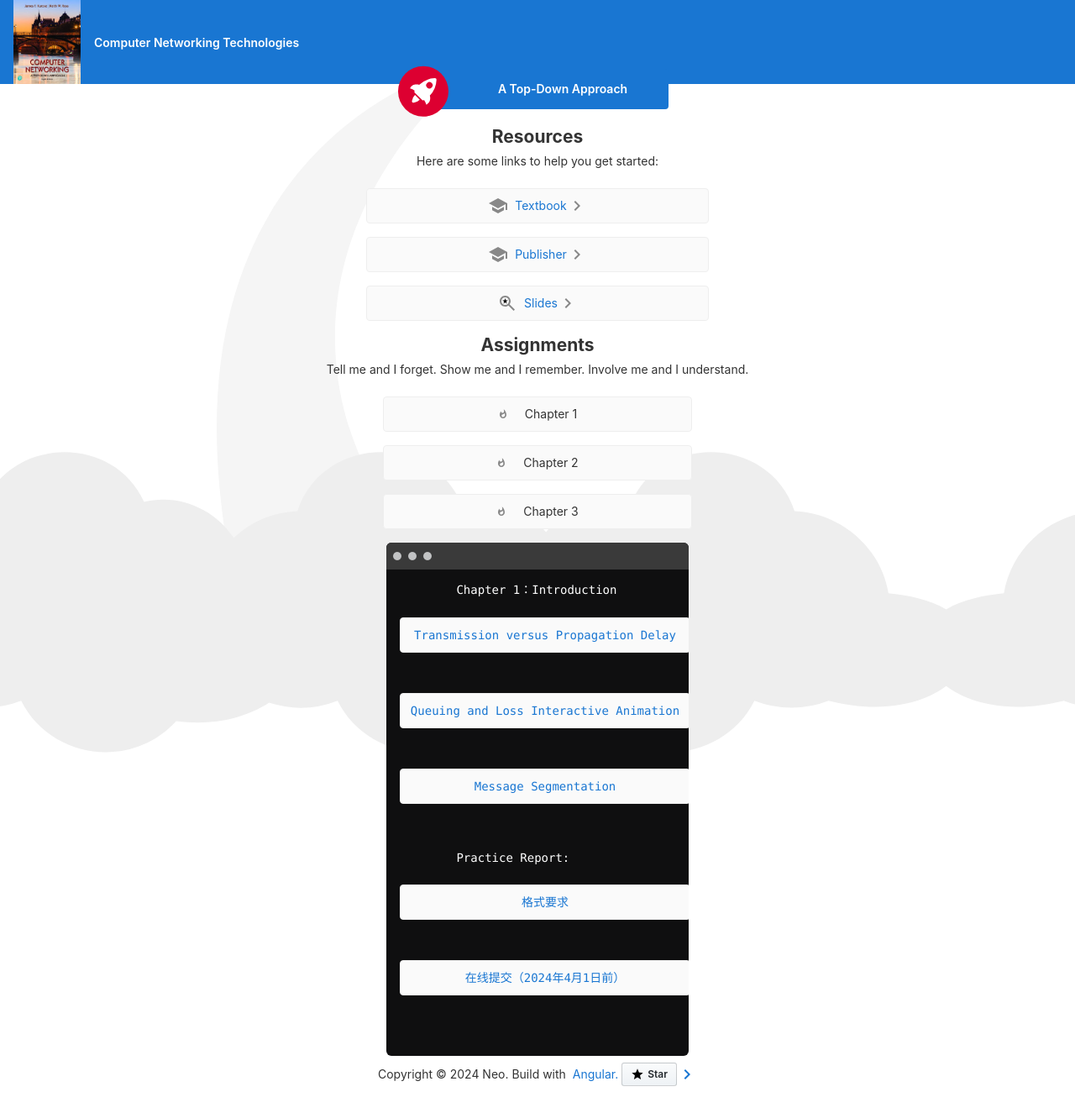
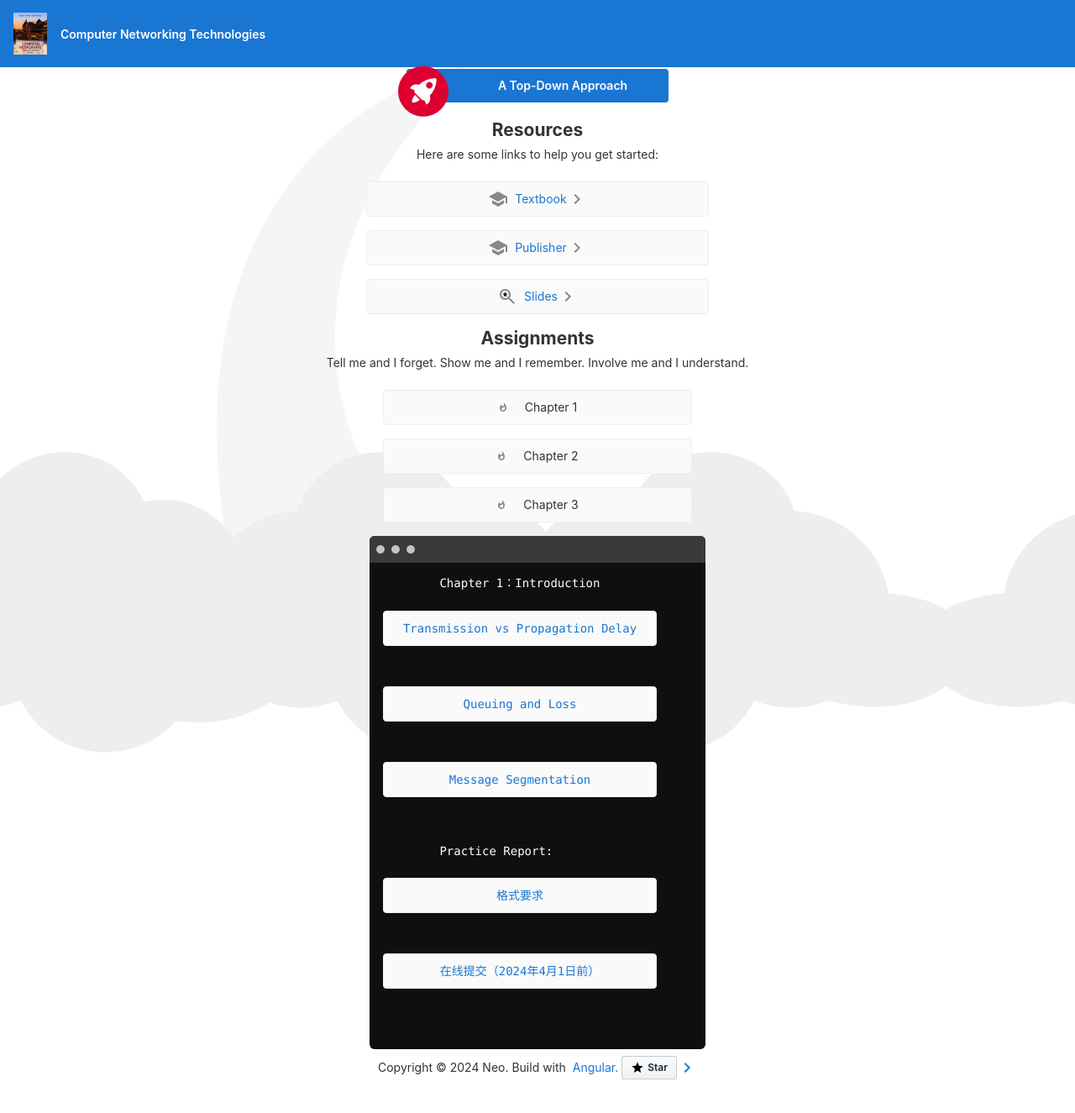
Before and after one commit to walkman617/cn-angular-app, an Angular app: page / in a window 1280 px wide. Shown: the whole page at 84% size. Built offline with nearby package versions, Linux system fonts and the light colour scheme.

Commit message:
Update app.component.html

```diff
--- a/src/app/app.component.html
+++ b/src/app/app.component.html
@@ -39,7 +39,7 @@
     top: 0;
     left: 0;
     right: 0;
-    height: 100px;
+    height: 80px;
     display: flex;
     align-items: center;
     background-color: #1976d2;
@@ -100,7 +100,7 @@
     border: 1px solid #eee;
     background-color: #fafafa;
     height: 32px;
-    width: 320px;
+    width: 300px;
     margin: 0 8px 12px;
     padding: 12px;
     display: flex;
@@ -116,7 +116,7 @@
   }
 
   .card.card-small {
-    height: 24px;
+    height: 16px;
     width: 168px;
   }
 
@@ -176,7 +176,7 @@
   .terminal {
     position: relative;
     width: 80%;
-    max-width: 360px;
+    max-width: 400px;
     border-radius: 6px;
     padding-top: 45px;
     margin-top: 8px;
@@ -307,7 +307,7 @@
 <!-- Toolbar -->
 <div class="toolbar" role="banner">
   <img
-    width="80"
+    width="40"
     alt="Networking"
     src="../assets/networking.png"
   />
@@ -398,8 +398,8 @@
   <div class="terminal" [ngSwitch]="selection.value">
       <pre *ngSwitchDefault>
         Chapter 1：Introduction
-        <a class="card" target="_blank" rel="noopener" href="https://media.pearsoncmg.com/ph/esm/ecs_kurose_compnetwork_8/cw/content/interactiveanimations/transmission-vs-propogation-delay/transmission-propagation-delay-ch1/index.html">Transmission versus Propagation Delay</a>
-        <a class="card" target="_blank" rel="noopener" href="https://media.pearsoncmg.com/ph/esm/ecs_kurose_compnetwork_8/cw/content/interactiveanimations/queuing-loss-applet/index.html">Queuing and Loss Interactive Animation</a>
+        <a class="card" target="_blank" rel="noopener" href="https://media.pearsoncmg.com/ph/esm/ecs_kurose_compnetwork_8/cw/content/interactiveanimations/transmission-vs-propogation-delay/transmission-propagation-delay-ch1/index.html">Transmission vs Propagation Delay</a>
+        <a class="card" target="_blank" rel="noopener" href="https://media.pearsoncmg.com/ph/esm/ecs_kurose_compnetwork_8/cw/content/interactiveanimations/queuing-loss-applet/index.html">Queuing and Loss</a>
         <a class="card" target="_blank" rel="noopener" href="https://media.pearsoncmg.com/ph/esm/ecs_kurose_compnetwork_8/cw/content/interactiveanimations/message-segmentation/index.html">Message Segmentation</a>
         <br/>
         Practice Report:
```
